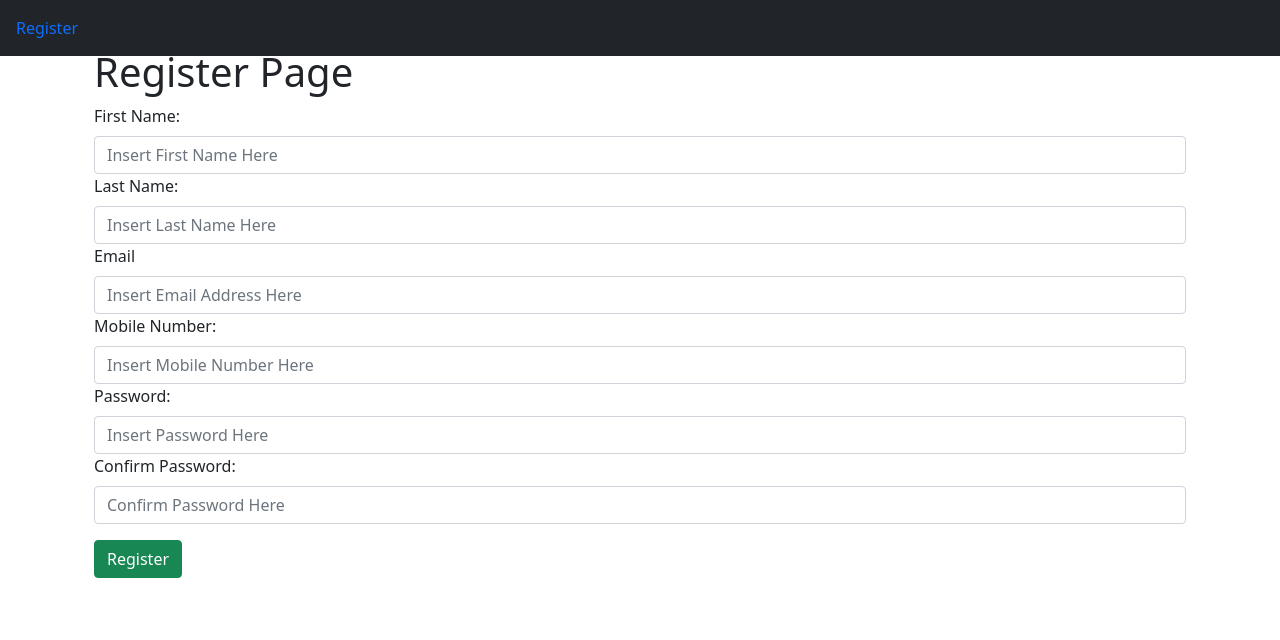
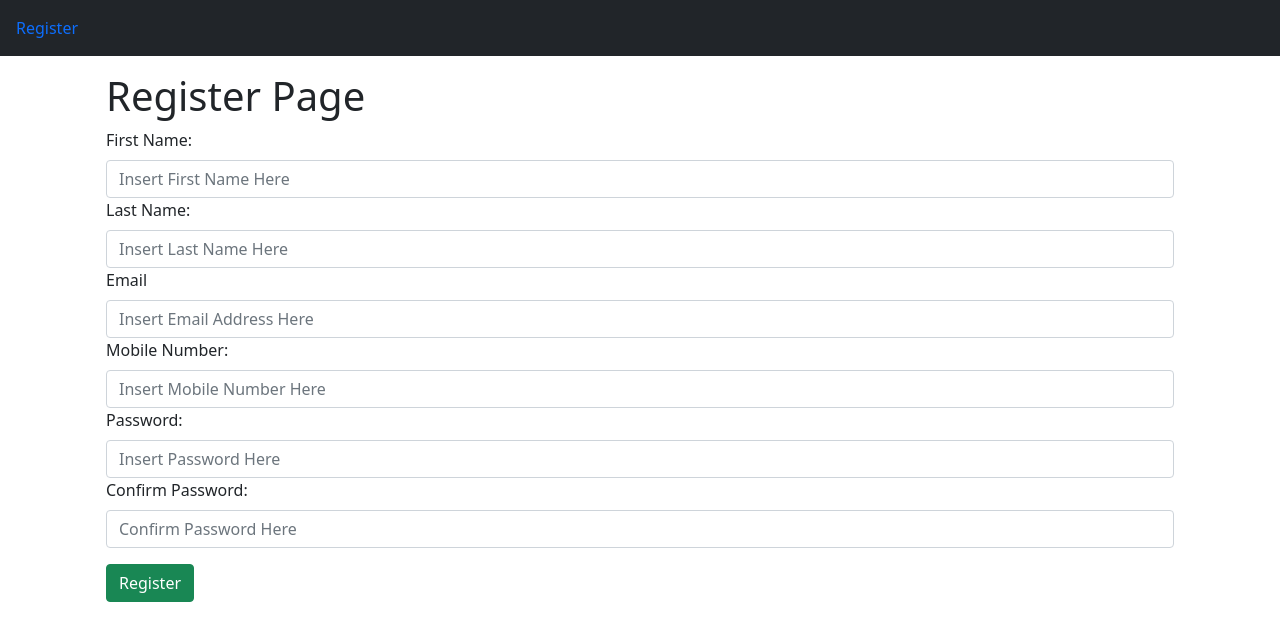
Before and after one commit to bernicegayahan/budget_tracker_app_client_side, a Next.js app: page /register in a window 1280 px wide. Shown: the top 640 px of the page. Built offline with nearby package versions, Linux system fonts and the light colour scheme.

Commit message:
done with view component

```diff
--- /dev/null
+++ b/components/View.js
@@ -0,0 +1,24 @@
+import Container  from 'react-bootstrap/Container';
+//lets learn about using "HEAD" component
+import Head from 'next/head'
+
+//what will be the purpose of this page?
+//our end goal when rendering components is that we want them to be have uniformity (spacing, margin, etc)
+
+
+//lets declare a function that will describe the structure of this component.
+//lets pass a property for our view component.
+const View = ({title, children}) => {
+	return(
+		<>
+		  <Head>
+		  	<title key="title-tag"> {title}</title>
+		  	<meta key="title-meta" name="viewport" content="initial-scale=1.0, width=device-width"/>
+		  </Head>
+		  <Container className="mt-5 pt-4 mb-5">
+		     {children}
+		  </Container>
+		</>
+	)
+}
+export default View;
--- a/pages/index.js
+++ b/pages/index.js
@@ -1,10 +1,11 @@
 import Head from 'next/head'
 import styles from '../styles/Home.module.css'
+import View from '../components/View';
 
 export default function Home() {
   return (
-    <div>
+    <View title={ "Budget Tracker App" }>
 
-    </div>
+    </View>
   )
 }
--- a/pages/register.js
+++ b/pages/register.js
@@ -2,12 +2,27 @@
 //lets acquire the components needed to build this page from 'react-boostrap';
 
 import {Form, Button, Container} from 'react-bootstrap'
+import View from '../components/View';
+
+//lets create an anonynous function and declare it ad the default export of this document.
+export default () => {
+	return(
+	   <View title="Register Account">
+	     <Register />
+	   </View>
+	)
+}
+
+//POSSIBLE WEEKEND TASK:
+// => create a Home page/landing page for your budget tracker (feauture/ display functionalities of the app.)
+//=> another stretch goal for the register page (create a logic that will require the user to choose a password that will contain both alphanumeric characters, one special character, min=8 , max=16)
+
 
 //create a function that will describe the structure of our component
-export default function Register() {
+const Register = () => {
 	return(
-		<Container className="mt-5">
-		    <h1 className="mt-3">Register Page </h1>
+		<Container>
+		    <h1>Register Page </h1>
 			<Form>
 			  {/*first Name*/}
 			   <Form.Group>
```
